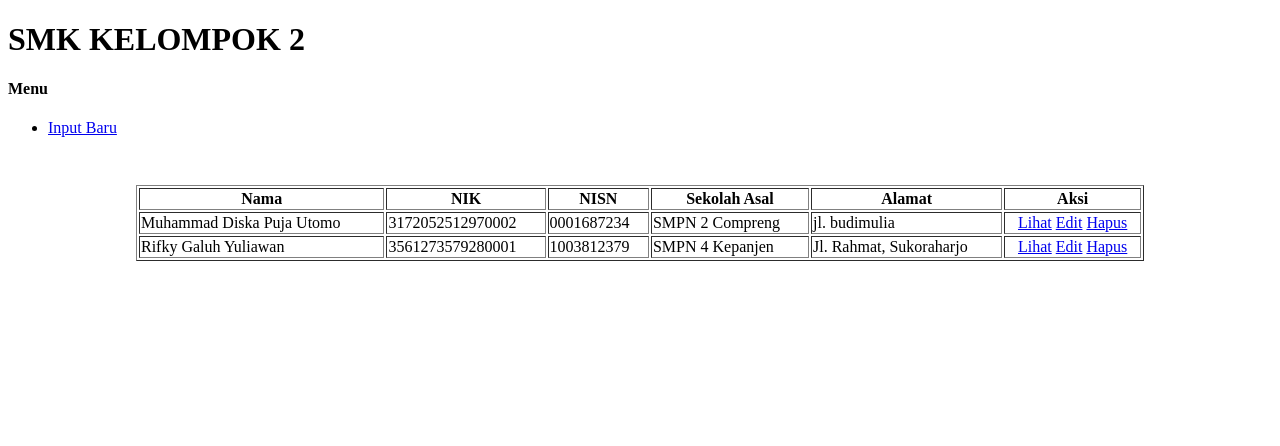
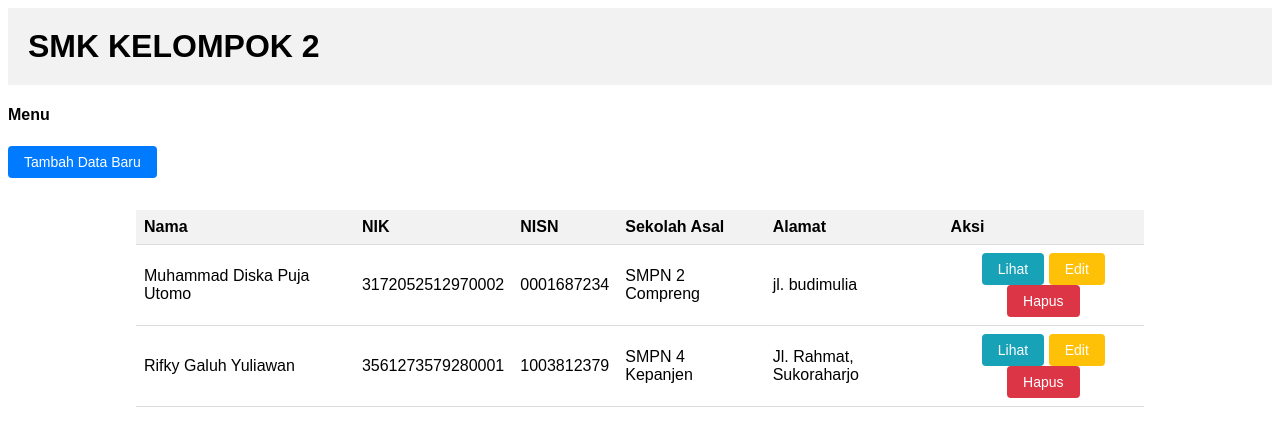
Before and after one commit to rfqgal/sda-kelompok-2, a PHP site: page / in a window 1280 px wide. Shown: the top 446 px of the page. Run offline with PHP 8.4, Linux system fonts and the light colour scheme; data comes from the database, SQL or seed files in the repository.

Commit message:
[Improve] Design User Interface

```diff
--- /dev/null
+++ b/css_file/index.css
@@ -0,0 +1,88 @@
+body {
+    font-family: Arial, sans-serif;
+}
+
+header {
+    background-color: #f2f2f2;
+    padding: 20px;
+}
+
+h1 {
+    margin: 0;
+}
+
+nav ul {
+    list-style-type: none;
+    padding: 0;
+    margin: 0;
+}
+
+nav ul li {
+    display: inline;
+    margin-right: 10px;
+}
+
+table {
+    width: 100%;
+    border-collapse: collapse;
+}
+
+table th,
+table td {
+    padding: 8px;
+    text-align: left;
+    border-bottom: 1px solid #ddd;
+}
+
+table th {
+    background-color: #f2f2f2;
+}
+
+.center {
+    text-align: center;
+}
+
+.btn {
+    display: inline-block;
+    padding: 8px 16px;
+    border: none;
+    border-radius: 4px;
+    background-color: #4CAF50;
+    color: #fff;
+    text-align: center;
+    text-decoration: none;
+    font-size: 14px;
+    cursor: pointer;
+}
+
+.btn-primary {
+    background-color: #007bff;
+}
+
+.btn-primary:hover {
+    background-color: #0069d9;
+}
+
+.btn-warning {
+    background-color: #ffc107;
+}
+
+.btn-warning:hover {
+    background-color: #e0a800;
+}
+
+.btn-danger {
+    background-color: #dc3545;
+}
+
+.btn-danger:hover {
+    background-color: #c82333;
+}
+
+.btn-info {
+    background-color: #17a2b8;
+}
+
+.btn-info:hover {
+    background-color: #138496;
+}
--- a/daftar.php
+++ b/daftar.php
@@ -6,14 +6,15 @@
 <head>
     <meta charset="utf-8">
     <title>Form Input Data Siswa Baru</title>
+    <link rel="stylesheet" href="css_file/daftar.css">
 </head>
 
 <body>
     <h1>DATA SISWA BARU</h1>
 
     <p>
-        <a href="index.php">Home</a> > <span style="font-weight: bolder; text-decoration: underline;">
-            Input
+        <a href="index.php">Home</a> / <span style="font-weight: bolder;">
+            Registrasi
         </span>
     </p>
     <br>
--- a/edit.php
+++ b/edit.php
@@ -15,13 +15,14 @@ mysqli_close($connect);
 <head>
     <meta charset="utf-8">
     <title>Form Edit Data Siswa</title>
+    <link rel="stylesheet" href="css_file/daftar.css">
 </head>
 
 <body>
     <h1>PERUBAHAN DATA SISWA</h1>
 
     <p>
-        <a href="index.php">Home</a> > <span style="font-weight: bolder; text-decoration: underline;">
+        <a href="index.php">Home</a> / <span style="font-weight: bolder;">
             Edit
         </span>
     </p>
--- a/index.php
+++ b/index.php
@@ -1,9 +1,8 @@
 <?php
-$connect = mysqli_connect("localhost","root","","db_siswa");
+$connect = mysqli_connect("localhost", "root", "", "db_siswa");
 
-$query = "SELECT id, nama, nik, nisn, sekolah, alamat
-    FROM db_siswa.data_siswa";
-$rows = mysqli_query($connect, $query);
+$query = "SELECT id, nama, nik, nisn, sekolah, alamat FROM data_siswa";
+$result = mysqli_query($connect, $query);
 
 mysqli_close($connect);
 ?>
@@ -12,10 +11,11 @@ mysqli_close($connect);
 <html>
 <head>
     <title>DATA SISWA | SMK KELOMPOK 2</title>
+    <link rel="stylesheet" href="css_file/index.css">
 </head>
 
 <body>
-    <?php if(isset($_GET['status'])): ?>
+<?php if (isset($_GET['status'])): ?>
     <script>
         const params = new URLSearchParams(window.location.search);
         const status = params.get('status');
@@ -27,21 +27,18 @@ mysqli_close($connect);
             case 'not-created':
                 alert('Input siswa gagal!');
                 break;
-
             case 'updated':
                 alert('Edit siswa berhasil!');
                 break;
             case 'not-updated':
                 alert('Edit siswa gagal!');
                 break;
-
             case 'deleted':
                 alert('Hapus siswa berhasil!');
                 break;
             case 'not-deleted':
                 alert('Hapus siswa gagal!');
                 break;
-
             default:
                 break;
         }
@@ -56,13 +53,13 @@ mysqli_close($connect);
 <h4>Menu</h4>
 <nav>
     <ul>
-            <li><a href="daftar.php">Input Baru</a></li>
+        <li><a class="btn btn-primary" href="daftar.php">Tambah Data Baru</a></li>
     </ul>
 </nav>
 
 <div style="padding: 32px 128px">
-        <?php if (gettype($rows) == 'object' || gettype($rows) == 'array'): ?>
-            <table style="width: 100%;" border="1">
+    <?php if (mysqli_num_rows($result) > 0): ?>
+        <table class="table">
             <thead>
             <tr>
                 <th>Nama</th>
@@ -74,20 +71,20 @@ mysqli_close($connect);
             </tr>
             </thead>
             <tbody>
-                    <?php foreach ($rows as $row): ?>
+            <?php while ($row = mysqli_fetch_assoc($result)): ?>
                 <tr>
                     <td><?= $row['nama'] ?></td>
                     <td><?= $row['nik'] ?></td>
                     <td><?= $row['nisn'] ?></td>
                     <td><?= $row['sekolah'] ?></td>
                     <td><?= $row['alamat'] ?></td>
-                        <td style="text-align: center;">
-                            <a href=<?= "siswa.php?id=" . $row['id'] ?>>Lihat</a>
-                            <a href=<?= "edit.php?id=" . $row['id'] ?>>Edit</a>
-                            <a onclick="deleteSiswa(<?= $row['id'] ?>, `<?= $row['nama'] ?>`)" href="#">Hapus</a>
+                    <td class="center">
+                        <a class="btn btn-info" href="siswa.php?id=<?= $row['id'] ?>">Lihat</a>
+                        <a class="btn btn-warning" href="edit.php?id=<?= $row['id'] ?>">Edit</a>
+                        <a class="btn btn-danger" onclick="deleteSiswa(<?= $row['id'] ?>, '<?= $row['nama'] ?>')" href="#">Hapus</a>
                     </td>
                 </tr>
-                    <?php endforeach; ?>
+            <?php endwhile; ?>
             </tbody>
         </table>
     <?php else: ?>
@@ -95,15 +92,14 @@ mysqli_close($connect);
     <?php endif; ?>
 </div>
 
-    </body>
-
 <script>
     function deleteSiswa(id, name) {
-            const confirmDelete = confirm(`Apakah Anda yakin untuk menghapus siswa ${name}?`);
+        const confirmDelete = confirm(`Apakah Anda yakin ingin menghapus siswa ${name}?`);
 
         if (confirmDelete) {
-                window.location = "proses.php?action=delete&id=" + id;
+            window.location = `proses.php?action=delete&id=${id}`;
         }
     }
 </script>
+</body>
 </html>
```
Also changed, not shown: css_file/daftar.css (added, +81 -0 lines), css_file/data.css (added, +69 -0 lines), css_file/display.css (added, +57 -0 lines), siswa.php (+4 -12 lines). Lines whose indentation alone changed are shown as unchanged.
